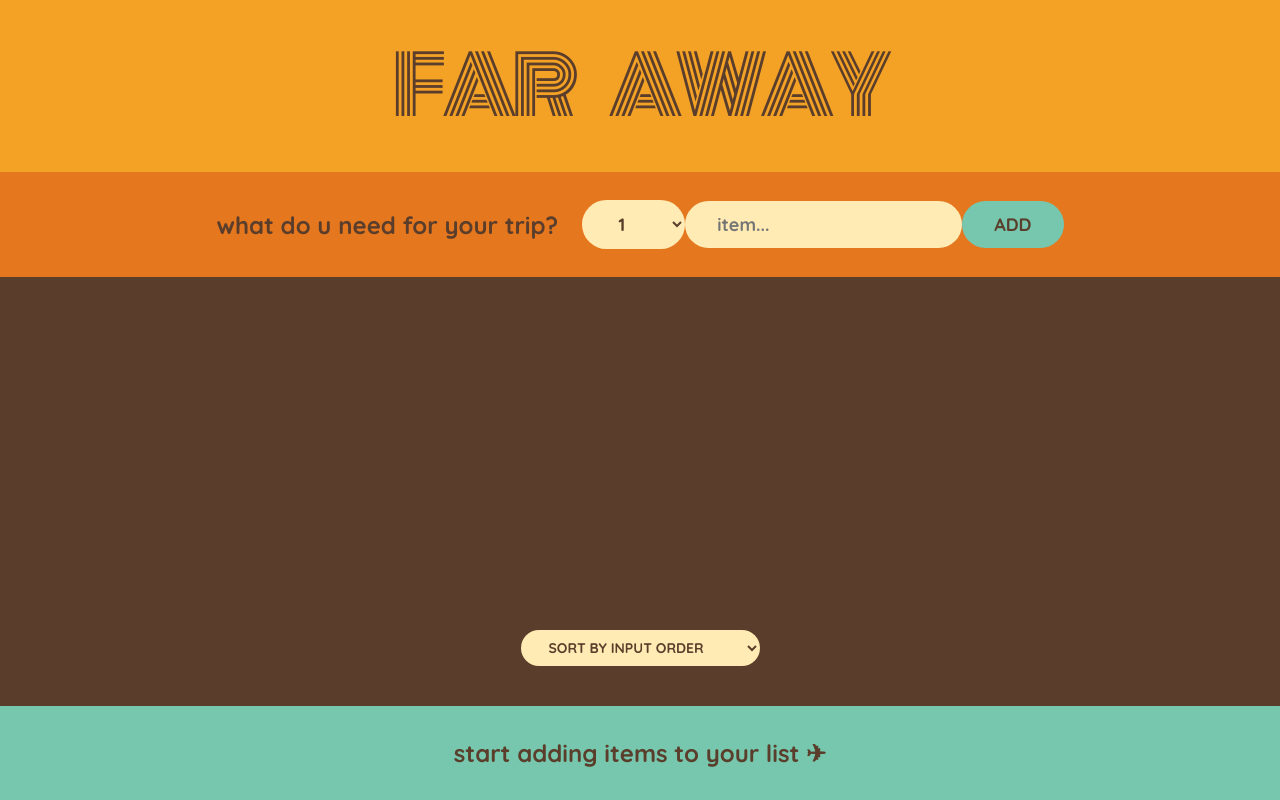
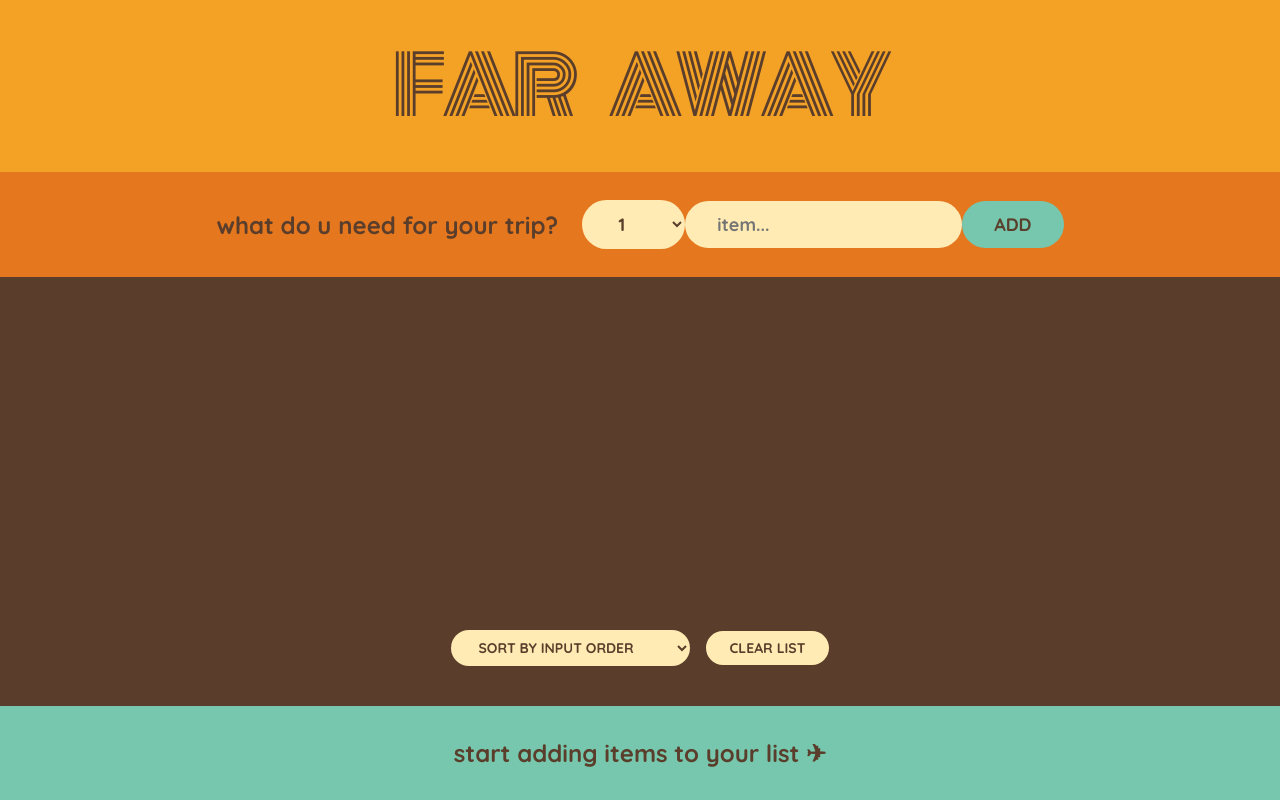
Before and after one commit to auriliu/farAway, a React (Create React App) app: page / in a window 1280 px wide. Built offline with nearby package versions, Linux system fonts and the light colour scheme.

Commit message:
add confirmed clear list

```diff
--- a/src/App.js
+++ b/src/App.js
@@ -29,6 +29,7 @@ function App() {
         items={items}
         onDeleteItem={deleteItem}
         onToggleItem={toggleItem}
+        setItems={setItems}
       />
       <Stats items={items} />
     </div>
@@ -87,8 +88,15 @@ function Form({ onAddItem }) {
   );
 }
 
-function PackingList({ items, onDeleteItem, onToggleItem }) {
+function PackingList({ items, onDeleteItem, onToggleItem, setItems }) {
   const [sortBy, setSortBy] = useState("input");
+
+  function handleClearList() {
+    const confirmed = window.confirm(
+      "are you sure u want to clear the entire list?  "
+    );
+    if (confirmed) setItems([]);
+  }
 
   let sortedItems;
 
@@ -120,6 +128,7 @@ function PackingList({ items, onDeleteItem, onToggleItem }) {
           <option value="description">sort by description</option>
           <option value="packed">sort by packed status</option>
         </select>
+        <button onClick={handleClearList}>clear list</button>
       </div>
     </div>
   );
```
